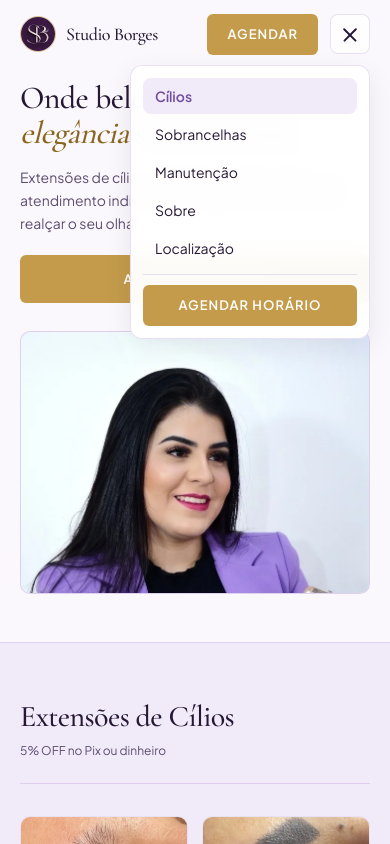
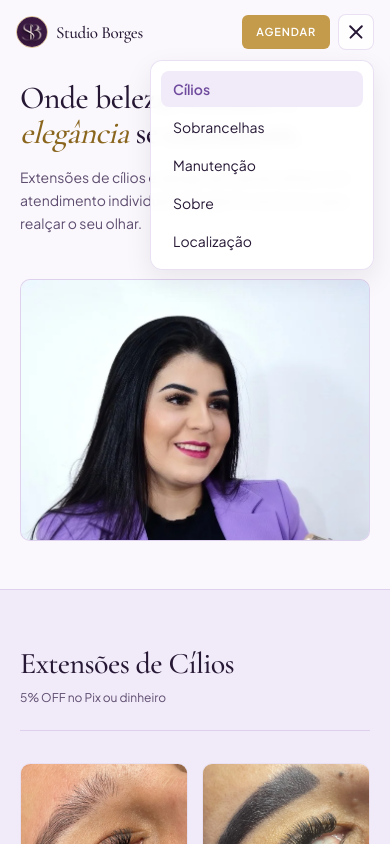
Before and after one commit to Renato-Aranega/ladingpage-studioborges, a React (Vite) app: page / in a window 390 px wide. Both pictures are taken after a click on the button 350 px from the left and 34 px from the top of the page. Shown: the top 844 px of the page. Built offline with nearby package versions, Linux system fonts and the light colour scheme.

Commit message:
fix(mobile): remove botao de agendamento duplicado da primeira secao

```diff
--- a/src/components/Hero.tsx
+++ b/src/components/Hero.tsx
@@ -28,19 +28,19 @@ export const Hero: React.FC = () => {
               exclusivo para realçar o seu olhar.
             </p>
 
-            <div className="flex flex-wrap items-center gap-6 pt-1 sm:pt-2">
+            <div className="hidden md:flex flex-wrap items-center gap-6 pt-2">
               <a
                 href={obterLinkWhatsApp()}
                 target="_blank"
                 rel="noopener noreferrer"
-                className="botao-dourado w-full sm:w-auto px-7 py-3.5"
+                className="botao-dourado px-7 py-3.5"
               >
                 Agendar Horário
               </a>
 
               <a
                 href="#cilios"
-                className="hidden sm:inline-block text-xs uppercase tracking-[0.14em] text-[#6F4B9E] hover:text-[#261835] font-medium border-b border-[#9B76C9]/40 pb-1 transition-colors"
+                className="inline-block text-xs uppercase tracking-[0.14em] text-[#6F4B9E] hover:text-[#261835] font-medium border-b border-[#9B76C9]/40 pb-1 transition-colors"
               >
                 Ver valores
               </a>
--- a/src/components/Navbar.tsx
+++ b/src/components/Navbar.tsx
@@ -91,19 +91,19 @@ export const Navbar: React.FC = () => {
           : 'bg-[#FAF8FC]/95 sm:bg-transparent sm:backdrop-blur-none py-3.5 sm:py-5'
       }`}
     >
-      <nav aria-label="Navegação Principal" className="max-w-6xl mx-auto px-5 sm:px-6">
-        <div className="flex items-center justify-between gap-4 sm:gap-6">
+      <nav aria-label="Navegação Principal" className="max-w-6xl mx-auto px-4 sm:px-6">
+        <div className="flex items-center justify-between gap-3 sm:gap-6">
           {/* Marca com Monograma Oficial */}
-          <a href="#inicio" className="flex items-center gap-2.5 sm:gap-3">
+          <a href="#inicio" className="flex items-center gap-2 sm:gap-3">
             <img
               src="/images/studio/logo-monograma.webp"
               alt="Monograma Studio Borges"
               width={40}
               height={40}
-              className="w-9 h-9 sm:w-10 sm:h-10 rounded-full object-cover border border-[#C49B4B]/60 shrink-0"
+              className="w-8 h-8 sm:w-10 sm:h-10 rounded-full object-cover border border-[#C49B4B]/60 shrink-0"
             />
             <div className="flex flex-col">
-              <span className="font-serif text-lg sm:text-2xl text-[#261835] leading-none tracking-tight">
+              <span className="font-serif text-[17px] sm:text-2xl text-[#261835] leading-none tracking-tight whitespace-nowrap">
                 Studio Borges
               </span>
               <span className="hidden sm:block text-[10px] tracking-[0.22em] uppercase text-[#8A651D] mt-1 font-medium">
@@ -138,12 +138,12 @@ export const Navbar: React.FC = () => {
           </div>
 
           {/* CTA Único + Menu Hambúrguer Compacto */}
-          <div ref={referenciaMenuMobile} className="relative flex items-center gap-3">
+          <div ref={referenciaMenuMobile} className="relative flex items-center gap-2 sm:gap-3">
             <a
               href={obterLinkWhatsApp()}
               target="_blank"
               rel="noopener noreferrer"
-              className="hidden sm:inline-flex botao-dourado px-5 py-2.5"
+              className="inline-flex botao-dourado text-[11px] sm:text-[13px] px-3.5 py-2 sm:px-5 sm:py-2.5 whitespace-nowrap"
             >
               Agendar
             </a>
@@ -151,7 +151,7 @@ export const Navbar: React.FC = () => {
             <button
               type="button"
               onClick={() => definirMenuAberto((aberto) => !aberto)}
-              className="md:hidden w-10 h-10 inline-flex items-center justify-center border border-[var(--borda-suave)] rounded-lg bg-white/90 hover:border-[#9B76C9]/45 transition-colors cursor-pointer"
+              className="md:hidden w-9 h-9 inline-flex items-center justify-center border border-[var(--borda-suave)] rounded-lg bg-white/90 hover:border-[#9B76C9]/45 transition-colors cursor-pointer"
               aria-expanded={menuAberto}
               aria-controls="menu-mobile-compacto"
               aria-label={menuAberto ? 'Fechar menu' : 'Abrir menu'}
@@ -179,7 +179,7 @@ export const Navbar: React.FC = () => {
             {menuAberto && (
               <div
                 id="menu-mobile-compacto"
-                className="md:hidden absolute right-0 top-full mt-2.5 w-60 max-w-[calc(100vw-2.5rem)] rounded-xl bg-white/95 backdrop-blur-md border border-[var(--borda-suave)] shadow-[0_10px_28px_rgba(38,24,53,0.08)] p-3 z-50"
+                className="md:hidden absolute right-0 top-full mt-2.5 w-56 max-w-[calc(100vw-2rem)] rounded-xl bg-white/95 backdrop-blur-[6px] border border-[var(--borda-suave)] shadow-[0_10px_28px_rgba(38,24,53,0.08)] p-2.5 z-50"
               >
                 <div className="flex flex-col gap-0.5">
                   {LINKS_NAVEGACAO.map((item) => {
@@ -201,17 +201,6 @@ export const Navbar: React.FC = () => {
                     );
                   })}
                 </div>
-                <div className="pt-2.5 mt-2 border-t border-[var(--borda-suave)] sm:hidden">
-                  <a
-                    href={obterLinkWhatsApp()}
-                    target="_blank"
-                    rel="noopener noreferrer"
-                    onClick={() => definirMenuAberto(false)}
-                    className="botao-dourado w-full py-2.5"
-                  >
-                    Agendar Horário
-                  </a>
-                </div>
               </div>
             )}
           </div>
--- a/src/index.css
+++ b/src/index.css
@@ -102,6 +102,7 @@
 }
 
 /* Botão principal em dourado suave sem glow */
+@layer components {
   .botao-dourado {
     display: inline-flex;
     align-items: center;
@@ -125,6 +126,7 @@
 
   .botao-dourado:active {
     transform: scale(0.98);
+  }
 }
 
 @media (prefers-reduced-motion: reduce) {
```
Lines whose indentation alone changed are shown as unchanged.
